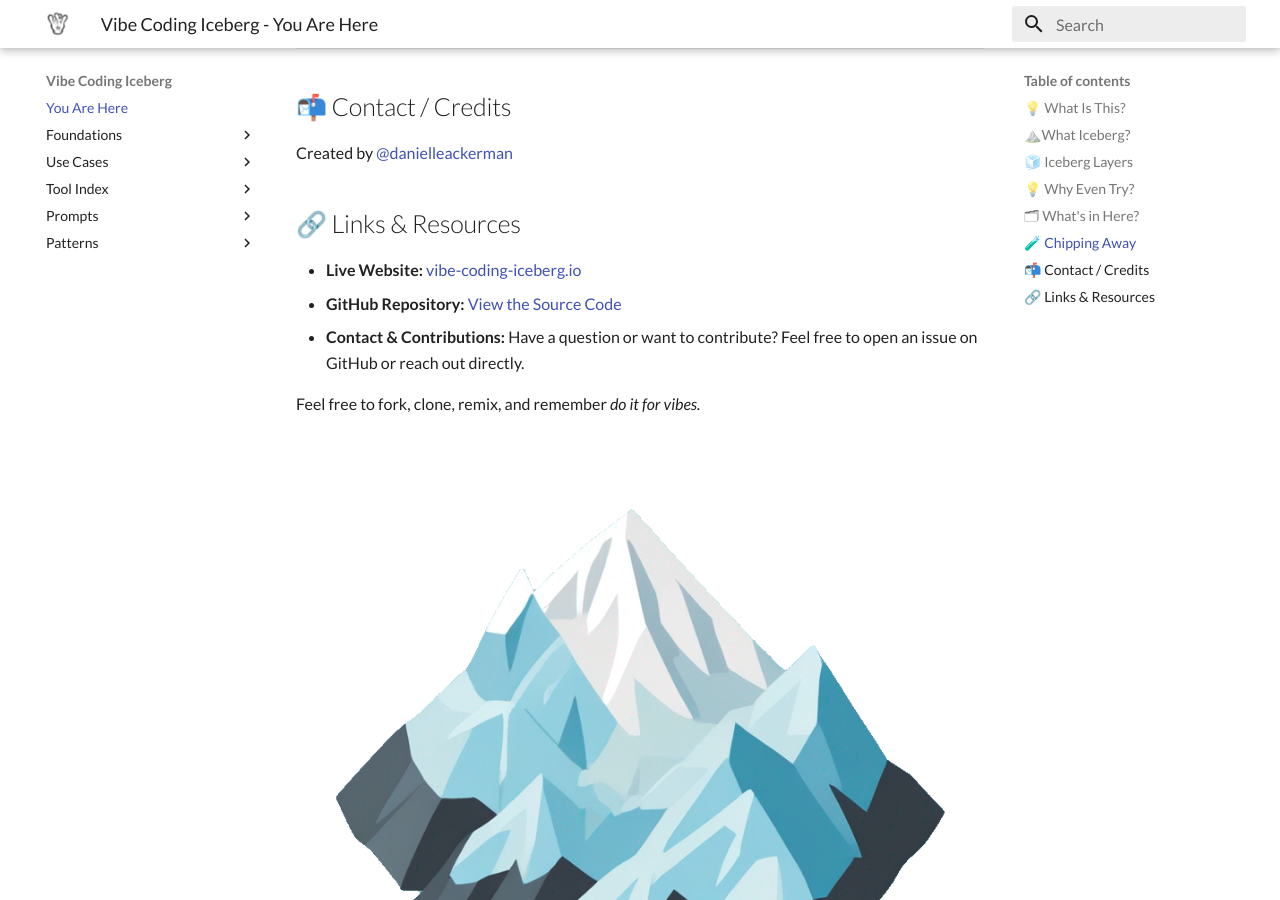
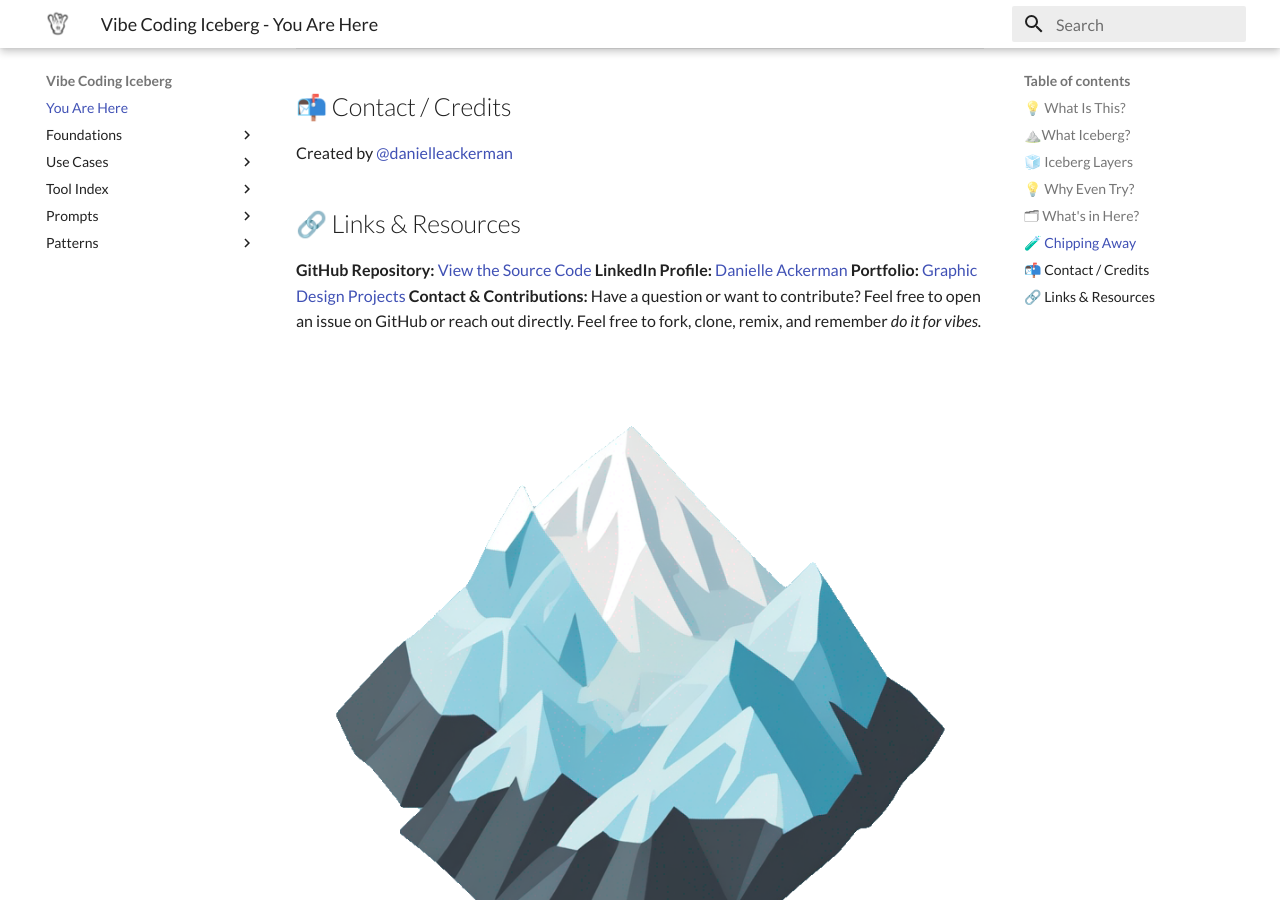
Before and after one commit to danielleackerman/vibe-coding-iceberg, an MkDocs documentation site: the page built from docs/index.md, in a window 1280 px wide and 900 px high, scrolled down 2575 px. Built offline with MkDocs 1.6.1 and Material for MkDocs 9.7.7, drawn with Linux system fonts in a browser that asks for light colours.

Commit message:
Site: Edit Intro

```diff
--- a/docs/index.md
+++ b/docs/index.md
@@ -105,10 +105,10 @@ Created by [@danielleackerman](https://github.com/danielleackerman)
 
 ## 🔗 Links & Resources
 
-* **Live Website:** [vibe-coding-iceberg.io](https://danielleackerman.github.io/vibe-coding-iceberg/)
-* **GitHub Repository:** [View the Source Code](https://github.com/danielleackerman/vibe-coding-iceberg)
-* **Contact & Contributions:** Have a question or want to contribute? Feel free to open an issue on GitHub or reach out directly.
-
+**GitHub Repository:** [View the Source Code](https://github.com/danielleackerman/vibe-coding-iceberg)
+**LinkedIn Profile:** [Danielle Ackerman](https://www.linkedin.com/in/danielleackermandesigner/)
+**Portfolio:** [Graphic Design Projects](https://danielleackermandesigner.myportfolio.com/graphic-design-projects)
+**Contact & Contributions:** Have a question or want to contribute? Feel free to open an issue on GitHub or reach out directly.
 Feel free to fork, clone, remix, and remember _do it for vibes._
 
 ![Glacier Icon](assets/glacier-large.png)
```
